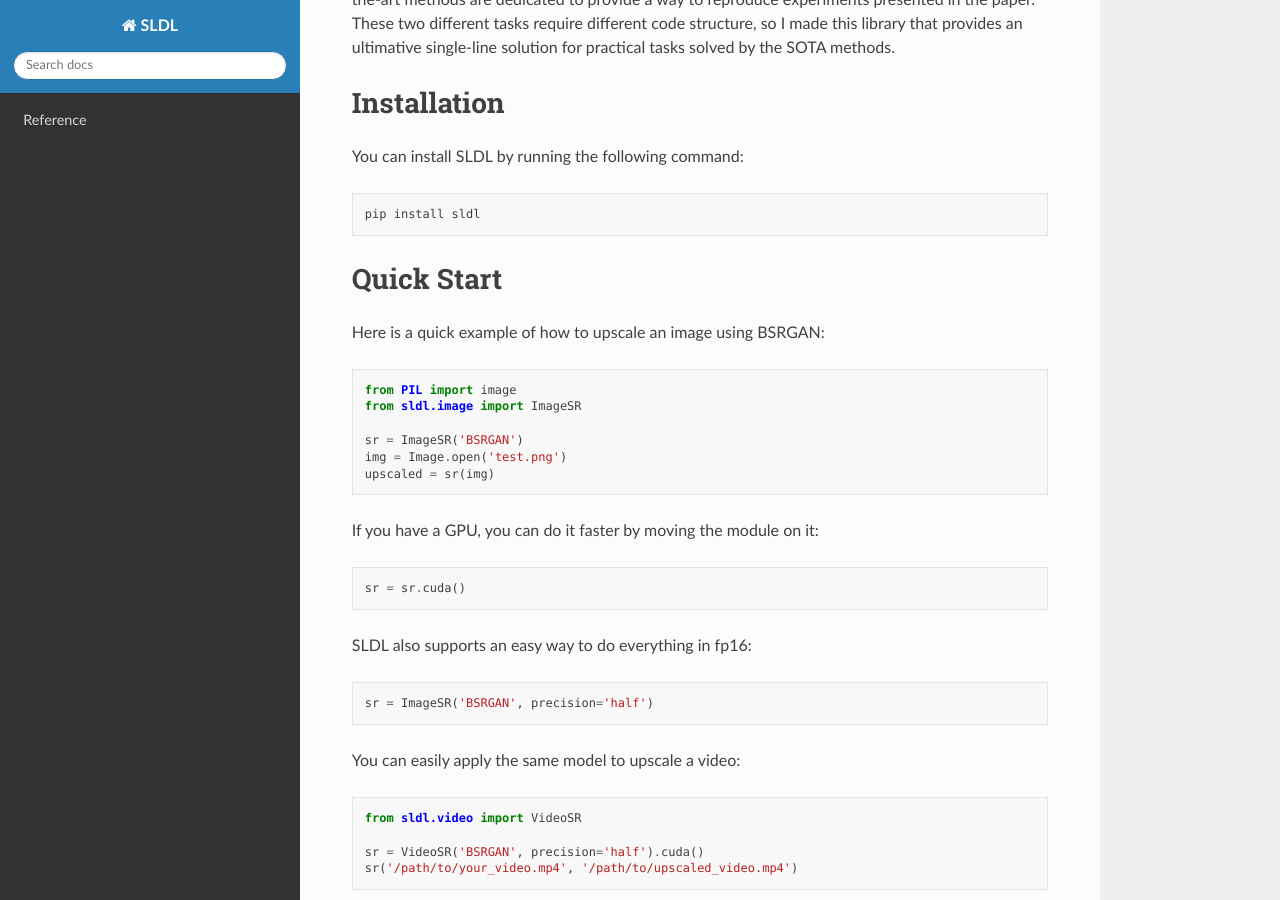
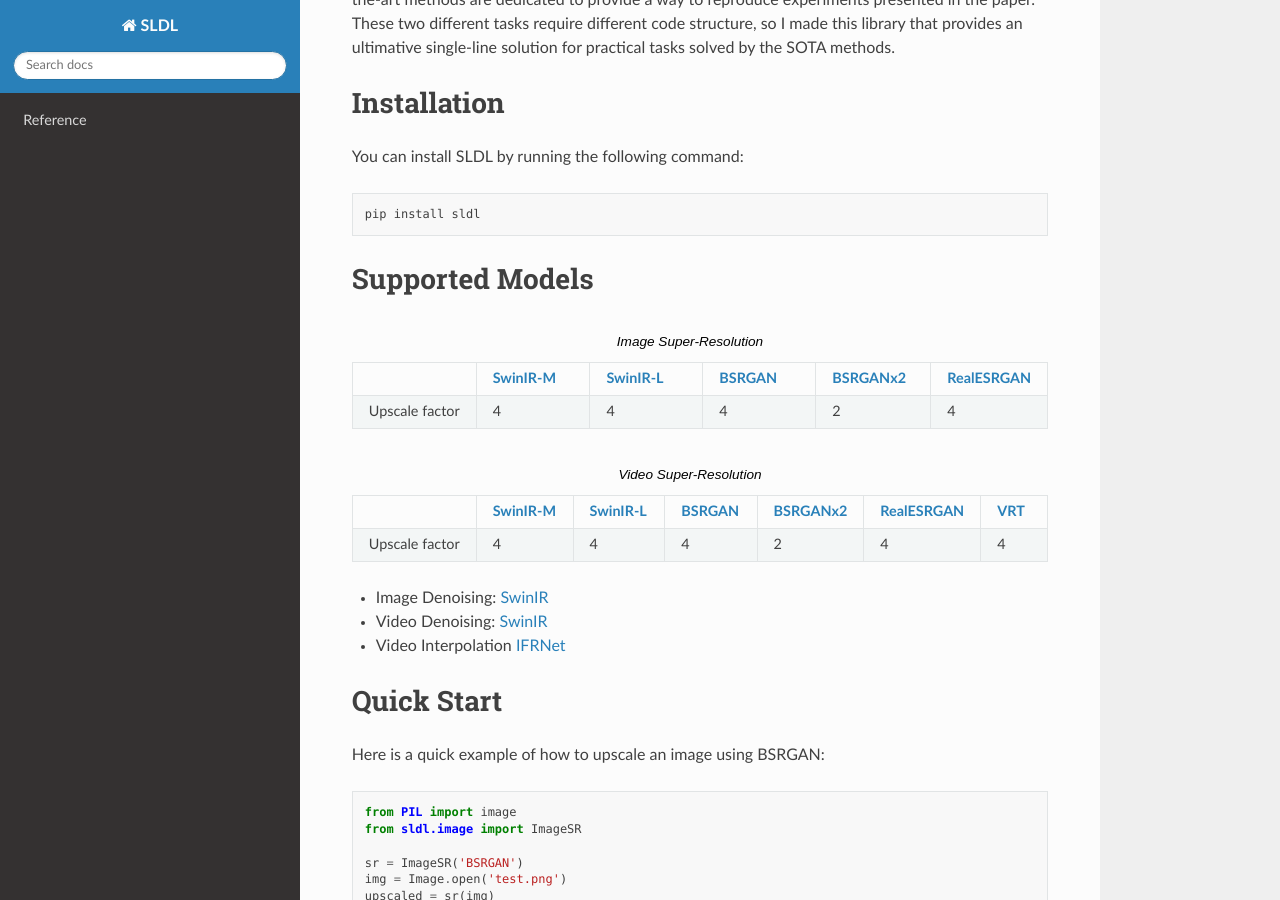
Before and after one commit to pilot7747/sldl, a Sphinx documentation site: the page built from docs/index.rst, in a window 1280 px wide and 900 px high, scrolled down 220 px. Built offline with Sphinx 7.4.7 and the Read the Docs theme 2.0.0, drawn with Linux system fonts in a browser that asks for light colours.

Commit message:
Add supported models to docs

```diff
--- a/docs/index.rst
+++ b/docs/index.rst
@@ -4,7 +4,7 @@
    contain the root `toctree` directive.
 
 Single-Line Deep Learning Documentation
-================================
+=======================================
 
 Most of the practicle tasks that require the usage of deep learning models can be simplified to
 "just do the thing", e.g., "just upscale the image". On the other hand, official repositories of the state-of-the-art methods
@@ -23,6 +23,50 @@ You can install SLDL by running the following command:
 .. code-block:: bash
 
    pip install sldl
+
+
+Supported Models
+================
+
+.. list-table:: Image Super-Resolution
+   :widths: 1 1 1 1 1 1
+   :header-rows: 1
+
+   * -
+     - `SwinIR-M <https://github.com/JingyunLiang/SwinIR>`_
+     - `SwinIR-L <https://github.com/JingyunLiang/SwinIR>`_
+     - `BSRGAN <https://github.com/cszn/BSRGAN>`_
+     - `BSRGANx2 <https://github.com/cszn/BSRGAN>`_
+     - `RealESRGAN <https://github.com/xinntao/Real-ESRGAN>`_
+   * - Upscale factor
+     - 4
+     - 4
+     - 4
+     - 2
+     - 4
+
+.. list-table:: Video Super-Resolution
+   :widths: 1 1 1 1 1 1 1
+   :header-rows: 1
+
+   * -
+     - `SwinIR-M <https://github.com/JingyunLiang/SwinIR>`_
+     - `SwinIR-L <https://github.com/JingyunLiang/SwinIR>`_
+     - `BSRGAN <https://github.com/cszn/BSRGAN>`_
+     - `BSRGANx2 <https://github.com/cszn/BSRGAN>`_
+     - `RealESRGAN <https://github.com/xinntao/Real-ESRGAN>`_
+     - `VRT <https://github.com/JingyunLiang/VRT>`_
+   * - Upscale factor
+     - 4
+     - 4
+     - 4
+     - 2
+     - 4
+     - 4
+
+* Image Denoising: `SwinIR <https://github.com/JingyunLiang/SwinIR>`_
+* Video Denoising: `SwinIR <https://github.com/JingyunLiang/SwinIR>`_
+* Video Interpolation `IFRNet <https://github.com/ltkong218/IFRNet>`_
 
 Quick Start
 ===========
```
